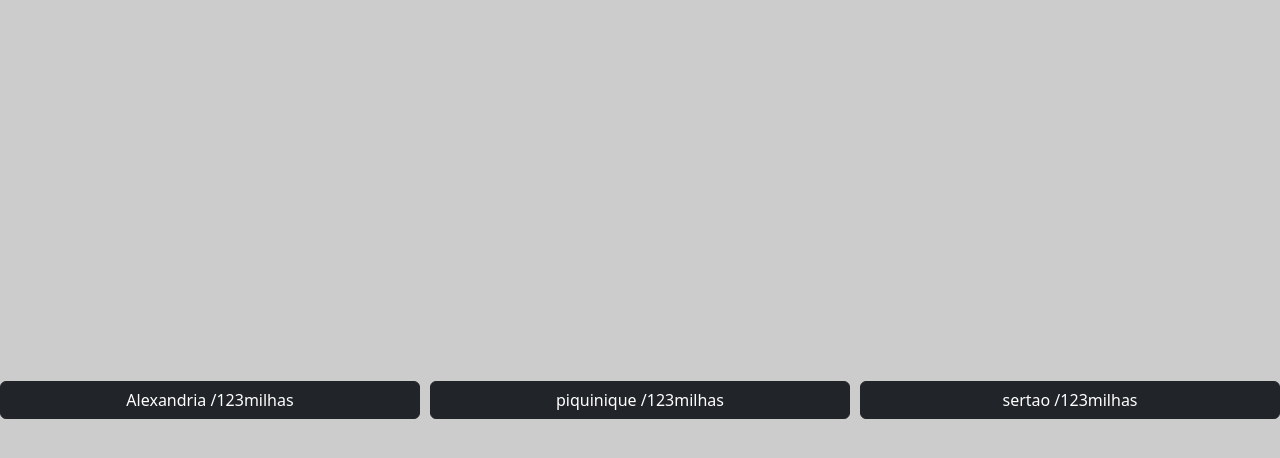
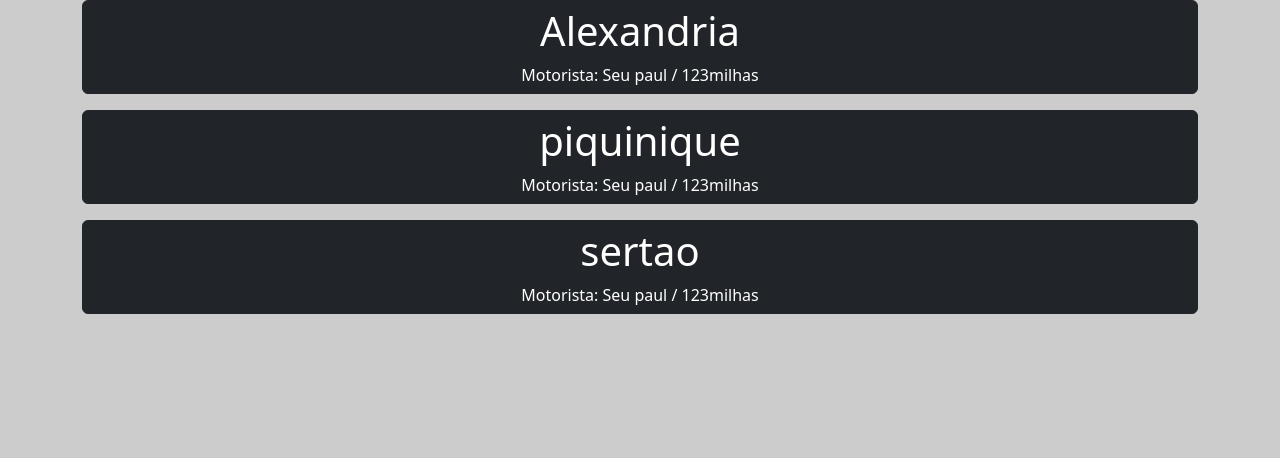
Before and after one commit to Charles-MTobias/Passageiros, a Next.js app in the folder busstudents/: page / in a window 1280 px wide. Shown: the top 458 px of the page. Built offline with nearby package versions, Linux system fonts and the light colour scheme.

Commit message:
alterações junto com o copilot

```diff
--- a/busstudents/src/app/page.tsx
+++ b/busstudents/src/app/page.tsx
@@ -9,7 +9,7 @@ export const Page= ()=>{
 
 
   return(
-    <div className='page'>
+    <div className='page container'>
       <Bus e={Students}/>
     </div>
   )
--- a/busstudents/src/app/styles/style.css
+++ b/busstudents/src/app/styles/style.css
@@ -9,15 +9,6 @@ body{
 
 /* new states */
 
-.state, .state2{
-    width:100vw;
-    height: 100%;
-    display: flex;
-    justify-content: center;
-    align-items: center;
-    gap: 10px;
+.gray{
+    background-color: #8c9699;
 }
-
-.state2{
-    flex-direction: column;
-}
--- a/busstudents/src/components/Bus.tsx
+++ b/busstudents/src/components/Bus.tsx
@@ -7,21 +7,73 @@ type Students= {
 
 
 export const Bus=({e}: Students )=>{
-    const [secret, setSecret] = useState<Students[]>([])
+    const [secret, setSecret] = useState<{ id: number; checked: boolean }[]>([]);
+    const [handlebtn, setHandleBtn] = useState(false)
 
-    function toggleItem(id){
-        setSecret([
-            ...secret,
-            secret[item.id].checked = !secret[item.id].checked
-        ])
+    function toggleItem(id: number) {
+        setSecret(prev =>
+            prev.some(item => item.id === id)
+                ? prev.map(item =>
+                    item.id === id ? { ...item, checked: !item.checked } : item
+                  )
+                : [...prev, { id, checked: true }]
+        );
     }
-    return(
+
+    function active(){
+        setHandleBtn(!handlebtn)
+    }
+    return (
+        <div>
+            {e.map(item => (
+                <div key={item.id} style={{ marginBottom: '1rem' }}>
+                    <button
+                        className='btn btn-dark w-100'
+                        onClick={() => toggleItem(item.id)}
+                    ><div><h1>{item.linha}</h1> Motorista: {item.motorista} / {item.placa}</div>
+
+                    </button>
+                    {/* Exibe os passageiros se o botão estiver "checked" */}
+                    {secret.find(s => s.id === item.id && s.checked) && (
+                        <div>
+                        <table className='w-100'>
+                            <thead>
+                            <tr className='bg-success border border-secondary text-white'>
+                            <th className='p-3'>Nome</th>
+                            <th className='p-3'>Veio</th>
+                            <th className='p-3'>Sala</th>
+                            </tr>
+                            </thead>
+                            <tbody>
+                                {item.passageiro?.map((passageiro: Passageiro, idx: number) => (
+                                    <tr key={idx} className='bg-white'>
+                                        <td className='p-3'>{passageiro.aluno}</td>
+                                        <td>
+                                            <button onClick={ () => active()}>
+                                                {/* {passageiro.veio ? 'veio' : 'não veio'} */}
+                                                {passageiro.veio && <div className='btn btn-success'>Active</div>}
+                                                {!passageiro.veio && <div className='btn btn-danger'>inactive</div>}
+                                            </button>
+
+                                        </td>
+                                        <td className='p-3'>{passageiro.sala}</td>
+                                    </tr>
+                                ))}
+                            </tbody>
+                        </table>
+                        </div>
+                    )}
+                </div>
+            ))}
+        </div>
+    )
+    /*
     <div className='state'>
 
     {e.map(item =>(
         <button key={item.id} className='btn btn-dark w-100' onClick={() => toggleItem(item.id)}>{item.linha} /{item.placa}</button>
     ))}
-    </div>)
+    </div>)*/
 }
 
 {/* <div>
--- a/busstudents/src/data/students.tsx
+++ b/busstudents/src/data/students.tsx
@@ -27,7 +27,7 @@ export const Students:Props[] =[
         ]
     },
     {
-        id:1,
+        id:2,
         checked: false,
         linha: 'piquinique',
         motorista: 'Seu paul',
@@ -37,7 +37,7 @@ export const Students:Props[] =[
         ]
     },
     {
-        id:1,
+        id:3,
         checked: false,
         linha: 'sertao',
         motorista: 'Seu paul',
```
